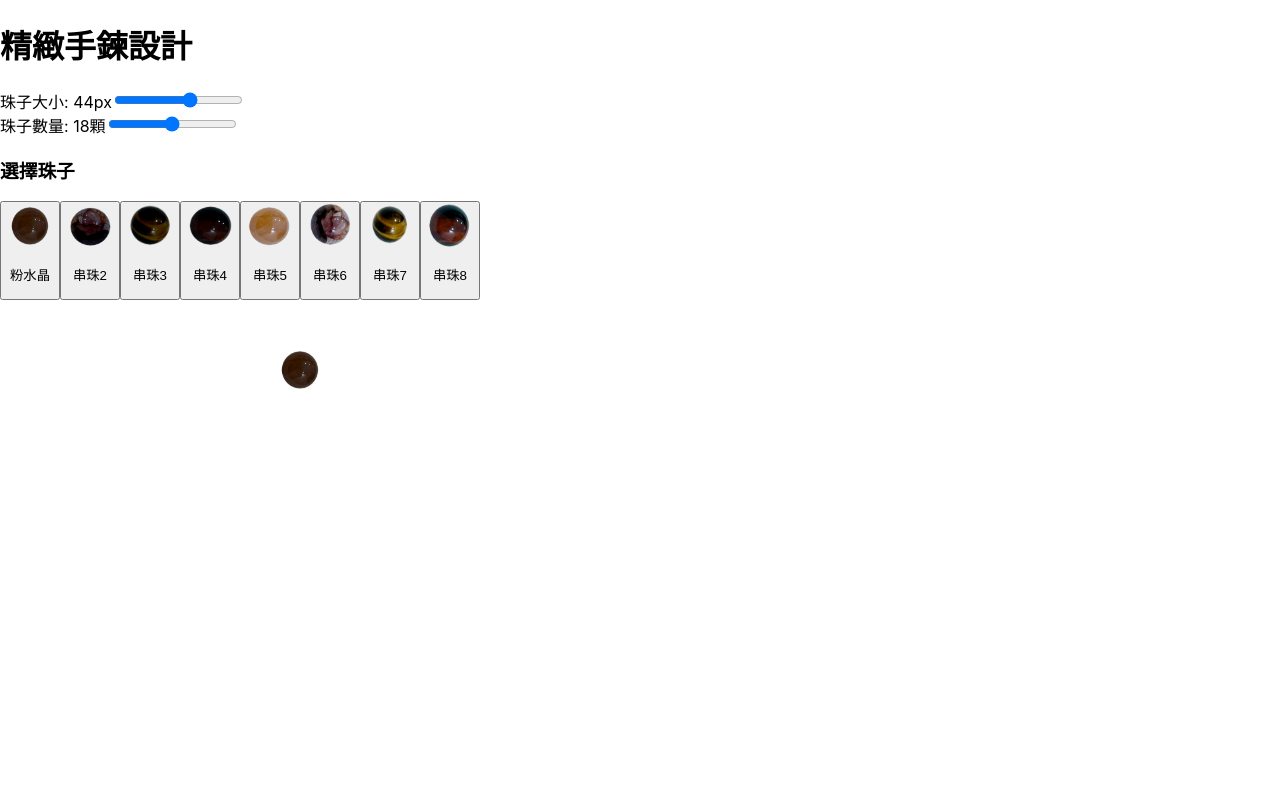
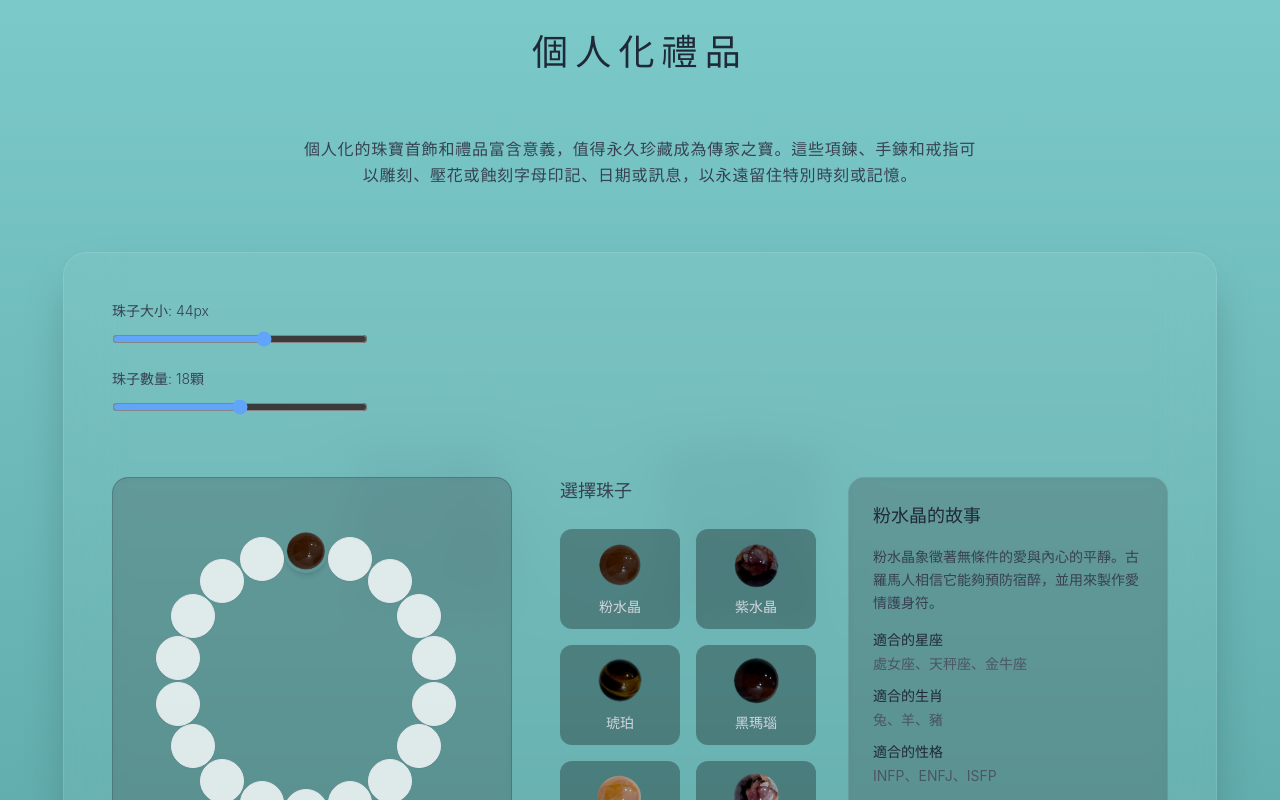
Before and after one commit to bear0103papa/bracelet-designer, a React (Create React App) app: page / in a window 1280 px wide. Both pictures are taken after a click on the button "粉水晶". Shown: the top 800 px of the page. Built offline with nearby package versions, Linux system fonts and the light colour scheme.

Commit message:
初始化專案

```diff
--- a/src/App.tsx
+++ b/src/App.tsx
@@ -12,17 +12,27 @@ const App: React.FC = () => {
   };
 
   return (
-    <div className="min-h-screen bg-gradient-to-b from-slate-900 via-slate-800 to-slate-900 relative">
-      <div className="absolute inset-0 bg-black/50" />
+    <main className="min-h-screen relative overflow-hidden">
+      <div className="absolute inset-0 bg-gradient-to-b from-[#7CC9C9] via-[#6BB7B7] to-[#5AA5A5]" />
+
+      <div className="absolute inset-0 flex items-center justify-center">
+        <h2 className="text-gray-800/10 text-[200px] font-thin tracking-[0.5em] select-none">
+          珠寶
+        </h2>
+      </div>
+
       <div className="container mx-auto p-8 relative z-10">
-        <h1 className="text-3xl font-light text-white/90 mb-12 text-center tracking-wider">
-          精緻手鍊設計
+        <h1 className="text-gray-800 text-4xl font-extralight mb-16 text-center tracking-[0.2em]">
+          個人化禮品
         </h1>
+        <p className="text-gray-700 text-center max-w-2xl mx-auto mb-16 leading-relaxed tracking-wider font-light">
+          個人化的珠寶首飾和禮品富含意義，值得永久珍藏成為傳家之寶。這些項鍊、手鍊和戒指可以雕刻、壓花或蝕刻字母印記、日期或訊息，以永遠留住特別時刻或記憶。
+        </p>
         <div className="flex justify-center">
           <BeadSelector onSelect={handleBeadSelect} />
         </div>
       </div>
-    </div>
+    </main>
   );
 };
 
--- a/src/components/BeadSelector.tsx
+++ b/src/components/BeadSelector.tsx
@@ -13,6 +13,11 @@ interface Bead {
   id: number;
   image: string;
   name: string;
+  story: string;
+  zodiac: string[];      // 適合的星座
+  chineseZodiac: string[]; // 適合的生肖
+  mbti: string[];        // 適合的MBTI
+  description: string;   // 適合原因
 }
 
 interface SelectedBead {
@@ -27,47 +32,88 @@ const BeadSelector: React.FC<BeadSelectorProps> = ({ onSelect }) => {
     beadSize: 44,    // 默認44像素
     beadCount: 18    // 默認18顆
   });
+  const [selectedBead, setSelectedBead] = useState<Bead | null>(null);
 
   const beads: Bead[] = [
     {
       id: 1,
       image: '/beads/01.png',
-      name: '粉水晶'
+      name: '粉水晶',
+      story: '粉水晶象徵著無條件的愛與內心的平靜。古羅馬人相信它能夠預防宿醉，並用來製作愛情護身符。',
+      zodiac: ['處女座', '天秤座', '金牛座'],
+      chineseZodiac: ['兔', '羊', '豬'],
+      mbti: ['INFP', 'ENFJ', 'ISFP'],
+      description: '粉水晶的溫柔能量特別適合追求心靈平靜的星座，也能幫助理性的MBTI類型打開感性的一面。對於善良溫和的生肖來說，更能發揮其療癒特質。'
     },
     {
       id: 2,
       image: '/beads/02.png',
-      name: '串珠2'
+      name: '紫水晶',
+      story: '紫水晶自古以來就被視為智慧與靈性的象徵。在中世紀，人們相信戴著紫水晶能夠保持頭腦清醒，增強記憶力。',
+      zodiac: ['射手座', '雙子座', '水瓶座'],
+      chineseZodiac: ['龍', '虎', '猴'],
+      mbti: ['INTJ', 'ENTP', 'INTP'],
+      description: '紫水晶的高頻能量特別適合具有探索精神的星座，能夠啟發創意思維。對於聰明機敏的生肖和偏向思考的MBTI類型來說，更能激發智慧潛能。'
     },
     {
       id: 3,
       image: '/beads/03.png',
-      name: '串珠3'
+      name: '琥珀',
+      story: '琥珀是遠古松脂經過數百萬年形成的寶石，蘊含著大地的溫暖能量。古希臘人認為琥珀是太陽神的眼淚。',
+      zodiac: ['獅子座', '白羊座', '摩羯座'],
+      chineseZodiac: ['牛', '馬', '狗'],
+      mbti: ['ESTJ', 'ENTJ', 'ISTJ'],
+      description: '琥珀的溫暖能量特別適合具有領導特質的星座，能夠增強自信與決斷力。對於務實穩重的生肖和果斷的MBTI類型來說，更能強化意志力。'
     },
     {
       id: 4,
       image: '/beads/04.png',
-      name: '串珠4'
+      name: '黑瑪瑙',
+      story: '黑瑪瑙被視為保護石之王，能夠吸收負面能量，轉化為正面力量。古埃及人用它製作護身符。',
+      zodiac: ['天蠍座', '巨蟹座', '雙魚座'],
+      chineseZodiac: ['蛇', '雞', '鼠'],
+      mbti: ['INFJ', 'ISTP', 'ESTP'],
+      description: '黑瑪瑙的神秘能量特別適合直覺敏銳的星座，能夠增強洞察力。對於智慧謹慎的生肖和觀察力敏銳的MBTI類型來說，更能發揮保護作用。'
     },
     {
       id: 5,
       image: '/beads/05.png',
-      name: '串珠5'
+      name: '月光石',
+      story: '月光石被認為蘊含著月亮的神秘力量，能夠增強直覺，啟發創意。羅馬人相信它能帶來好運與愛情。',
+      zodiac: ['巨蟹座', '雙魚座', '天秤座'],
+      chineseZodiac: ['兔', '豬', '羊'],
+      mbti: ['INFP', 'ENFP', 'ISFJ'],
+      description: '月光石的柔和能量特別適合感性的星座，能夠增強直覺與創造力。對於溫柔敏感的生肖和富有同���心的MBTI類型來說，更能發揮療癒力量。'
     },
     {
       id: 6,
       image: '/beads/06.png',
-      name: '串珠6'
+      name: '青金石',
+      story: '青金石在古埃及被視為神聖的寶石，法老王的面具就是用青金石裝飾。它象徵著智慧與真理，能夠開啟第三眼chakra。',
+      zodiac: ['射手座', '水瓶座', '獅子座'],
+      chineseZodiac: ['龍', '虎', '猴'],
+      mbti: ['ENTP', 'INTP', 'ENTJ'],
+      description: '青金石的深邃能量特別適合具有哲學思維的星座，能夠增強智慧與洞察力。對於充滿智慧與勇氣的生肖和善於思考的MBTI類型來說，更能激發潛能。'
     },
     {
       id: 7,
       image: '/beads/07.png',
-      name: '串珠7'
+      name: '綠松石',
+      story: '綠松石被美洲原住民視為神聖的護身石，能夠連接天地能量。古埃及人相信它能帶來好運與保護。',
+      zodiac: ['金牛座', '處女座', '摩羯座'],
+      chineseZodiac: ['牛', '蛇', '雞'],
+      mbti: ['ISTJ', 'ISFJ', 'ESTJ'],
+      description: '綠松石的穩定能量特別適合務實的星座，能夠增強定力與耐心。對於細心謹慎的生肖和注重細節的MBTI類型來說，更能帶來平衡與保護。'
     },
     {
       id: 8,
       image: '/beads/08.png',
-      name: '串珠8'
+      name: '白珍珠',
+      story: '珍珠被視為月亮的眼淚，象徵純潔與優雅。古希臘人相信珍珠是愛神阿芙羅狄蒂的眼淚凝結而成。',
+      zodiac: ['巨蟹座', '雙魚座', '天秤座'],
+      chineseZodiac: ['兔', '羊', '豬'],
+      mbti: ['INFP', 'ENFJ', 'ISFJ'],
+      description: '珍珠的優雅能量特別適合感性的星座，能夠增強直覺與同理心。對於溫柔善良的生肖和富有同情心的MBTI類型來說，更能展現內在美。'
     }
   ];
 
@@ -83,8 +129,8 @@ const BeadSelector: React.FC<BeadSelectorProps> = ({ onSelect }) => {
   };
 
   const calculatePosition = (index: number, totalBeads: number): React.CSSProperties => {
-    const centerX = 300;
-    const centerY = 500;
+    const centerX = 170;
+    const centerY = 180;
     const radius = 130;
 
     const angle = (index * (360 / totalBeads) - 90) * (Math.PI / 180);
@@ -110,11 +156,11 @@ const BeadSelector: React.FC<BeadSelectorProps> = ({ onSelect }) => {
   };
 
   return (
-    <div className="flex flex-col gap-6 bg-black/40 backdrop-blur-xl p-10 rounded-2xl border border-white/5 shadow-2xl">
+    <div className="flex flex-col gap-8 bg-white/5 backdrop-blur-xl p-12 rounded-3xl border border-white/10 shadow-2xl">
       {/* 設置控制條 */}
       <div className="flex flex-col gap-4 w-64 mb-6">
         <div>
-          <label className="block text-sm font-light text-gray-300 mb-2">
+          <label className="block text-sm font-light text-gray-700 mb-2">
             珠子大小: {settings.beadSize}px
           </label>
           <input
@@ -127,7 +173,7 @@ const BeadSelector: React.FC<BeadSelectorProps> = ({ onSelect }) => {
           />
         </div>
         <div>
-          <label className="block text-sm font-light text-gray-300 mb-2">
+          <label className="block text-sm font-light text-gray-700 mb-2">
             珠子數量: {settings.beadCount}顆
           </label>
           <input
@@ -179,29 +225,58 @@ const BeadSelector: React.FC<BeadSelectorProps> = ({ onSelect }) => {
           </div>
         </div>
 
+        {/* 右側區域改為垂直佈局 */}
+        <div className="flex gap-8">
           {/* 選擇區域 */}
-        <div className="w-72">
-          <h3 className="text-lg font-light text-gray-300 mb-6">選擇珠子</h3>
-          <div className="grid grid-cols-2 gap-6">
+          <div className="w-64">
+            <h3 className="text-lg font-light text-gray-700 mb-6">選擇珠子</h3>
+            <div className="grid grid-cols-2 gap-4">
               {beads.map((bead) => (
                 <button
                   key={bead.id}
-                className="p-4 bg-black/30 rounded-xl hover:bg-black/40 transition-all group"
+                  className="p-3 bg-black/30 rounded-xl hover:bg-black/40 transition-all group"
                   onClick={() => handleBeadSelect(bead.image)}
+                  onMouseEnter={() => setSelectedBead(bead)}
+                  onTouchStart={() => setSelectedBead(bead)}
                 >
                   <img
                     src={bead.image}
                     alt={bead.name}
-                  style={{
-                    width: `${settings.beadSize}px`,
-                    height: `${settings.beadSize}px`
-                  }}
-                  className="rounded-full object-cover mx-auto group-hover:scale-105 transition-transform"
+                    className="w-12 h-12 rounded-full object-cover mx-auto group-hover:scale-105 transition-transform"
                   />
-                <p className="mt-3 text-sm text-gray-400 text-center font-light">{bead.name}</p>
+                  <p className="mt-2 text-sm text-gray-300 text-center font-light">{bead.name}</p>
                 </button>
               ))}
             </div>
+          </div>
+
+          {/* 珠子詳情區域 */}
+          {selectedBead && (
+            <div className="w-80 bg-black/20 backdrop-blur-sm p-6 rounded-2xl border border-white/10">
+              <h4 className="text-gray-800 text-lg mb-4 font-light">{selectedBead.name}的故事</h4>
+              <p className="text-gray-700 text-sm mb-4 leading-relaxed">{selectedBead.story}</p>
+
+              <div className="space-y-3">
+                <div>
+                  <h5 className="text-gray-800 text-sm mb-1">適合的星座</h5>
+                  <p className="text-gray-600 text-sm">{selectedBead.zodiac.join('、')}</p>
+                </div>
+                <div>
+                  <h5 className="text-gray-800 text-sm mb-1">適合的生肖</h5>
+                  <p className="text-gray-600 text-sm">{selectedBead.chineseZodiac.join('、')}</p>
+                </div>
+                <div>
+                  <h5 className="text-gray-800 text-sm mb-1">適合的性格</h5>
+                  <p className="text-gray-600 text-sm">{selectedBead.mbti.join('、')}</p>
+                </div>
+                <div className="pt-2">
+                  <p className="text-gray-700 text-sm italic leading-relaxed">
+                    {selectedBead.description}
+                  </p>
+                </div>
+              </div>
+            </div>
+          )}
         </div>
       </div>
     </div>
--- a/src/index.css
+++ b/src/index.css
@@ -1,3 +1,7 @@
+@tailwind base;
+@tailwind components;
+@tailwind utilities;
+
 body {
   margin: 0;
   font-family: -apple-system, BlinkMacSystemFont, 'Segoe UI', 'Roboto', 'Oxygen',
@@ -5,6 +9,7 @@ body {
     sans-serif;
   -webkit-font-smoothing: antialiased;
   -moz-osx-font-smoothing: grayscale;
+  @apply bg-slate-900;
 }
 
 code {
--- a/tailwind.config.js
+++ b/tailwind.config.js
@@ -4,7 +4,11 @@ module.exports = {
     "./src/**/*.{js,jsx,ts,tsx}",
   ],
   theme: {
-    extend: {},
+    extend: {
+      backgroundImage: {
+        'gradient-radial': 'radial-gradient(var(--tw-gradient-stops))',
+      },
+    },
   },
   plugins: [],
 }
```
Lines whose indentation alone changed are shown as unchanged.
